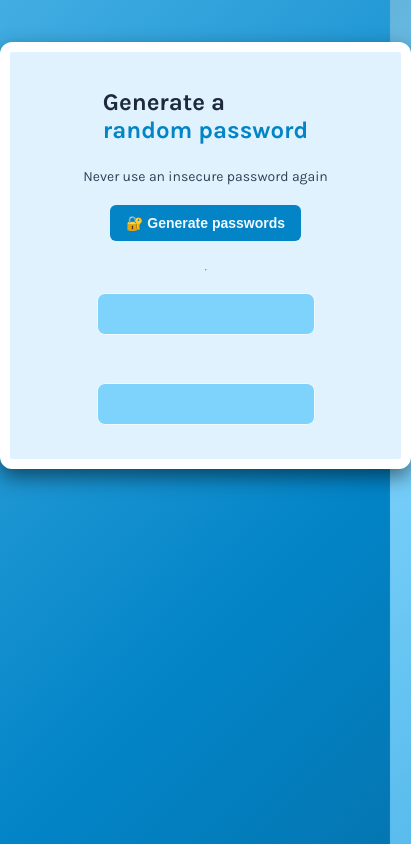
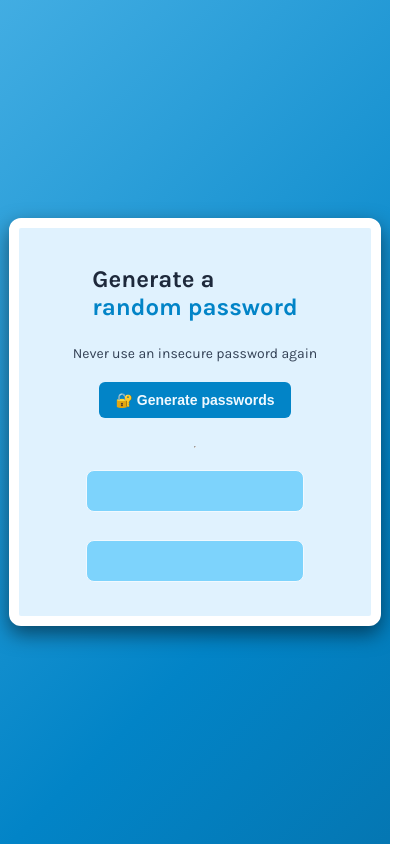
Before and after one commit to piyopiyo0/password-generator, a plain HTML site: page index.html in a window 390 px wide. Shown: the whole page, 411 px wide, since content can reach past the window. Drawn offline with Linux system fonts and the light colour scheme.

Commit message:
Update index.css
container in center

```diff
--- a/index.css
+++ b/index.css
@@ -7,6 +7,10 @@ body {
     animation: gradientMove 10s ease infinite;
     font-family: 'Karla', sans-serif;
     color: #1e293b;
+    display: flex;
+    justify-content: center;
+    align-items: center;
+    height: 100vh;
 }
 
 @keyframes gradientMove {
@@ -21,9 +25,8 @@ body {
     justify-content: center;
     align-items: center;
     background-color: #E0F2FE;
-    width: 90%;
+    width: 80%;
     max-width: 600px;
-    margin: 10vh auto;
     padding: 40px 20px;
     border-radius: 12px;
     box-shadow: 0 8px 20px rgba(0, 0, 0, 0.5);
@@ -94,8 +97,7 @@ h1 {
 
 @media (max-width: 480px) {
     .container {
-        width: 90%;
-        margin: 5vh auto;
+        width: 80%;
         padding: 20px;
     }
 
@@ -113,13 +115,14 @@ h1 {
         border-radius: 6px;
     }
 
-    .password-field {
+    .passwordField {
         flex-direction: column;
-        gap: 10px;
+        gap: 0;
         align-items: center;
     }
 
-    .password-line {                font-size: 14px;
+    .password-line {
+        font-size: 14px;
         padding: 8px;
     }
 }
```
